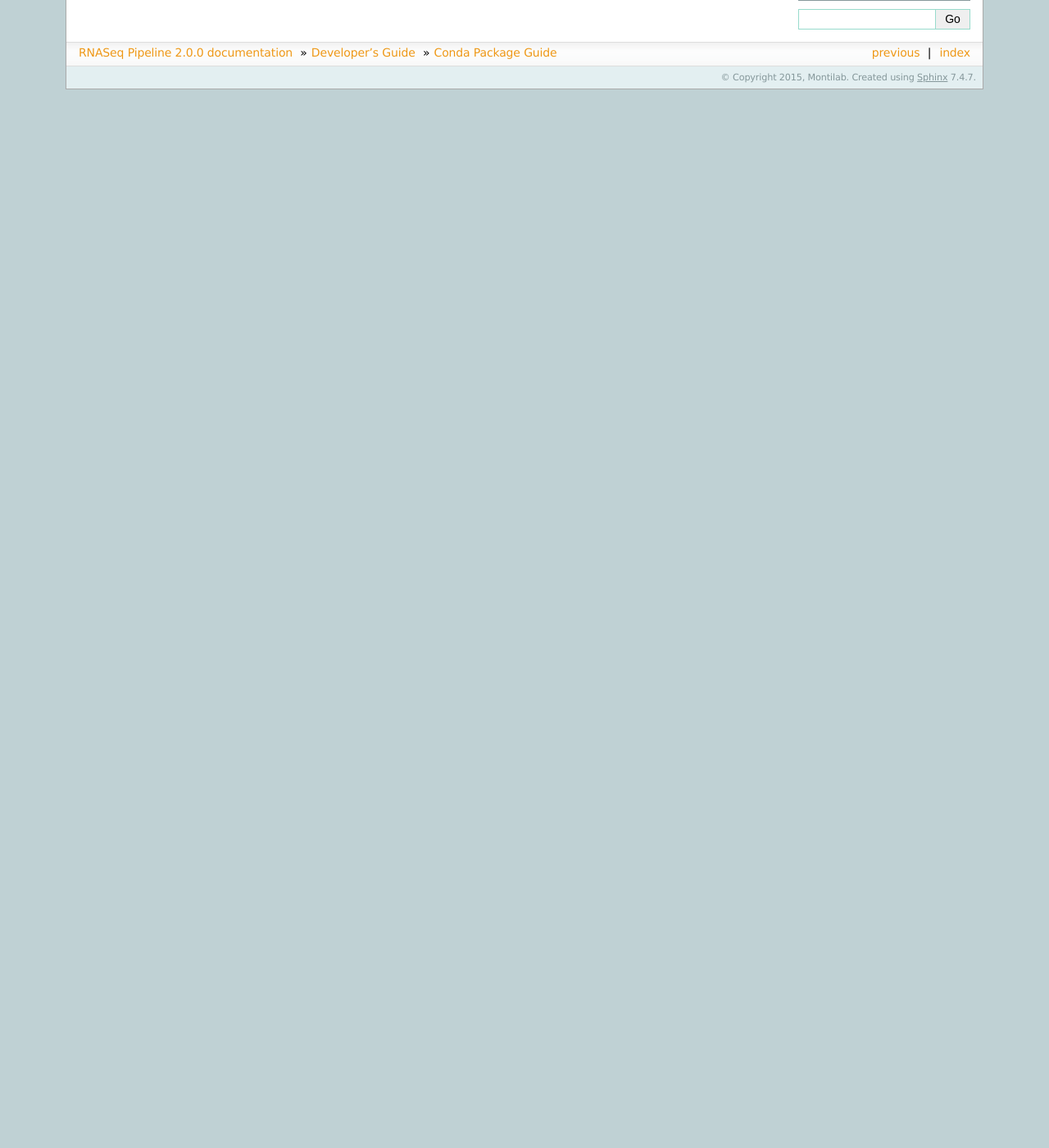
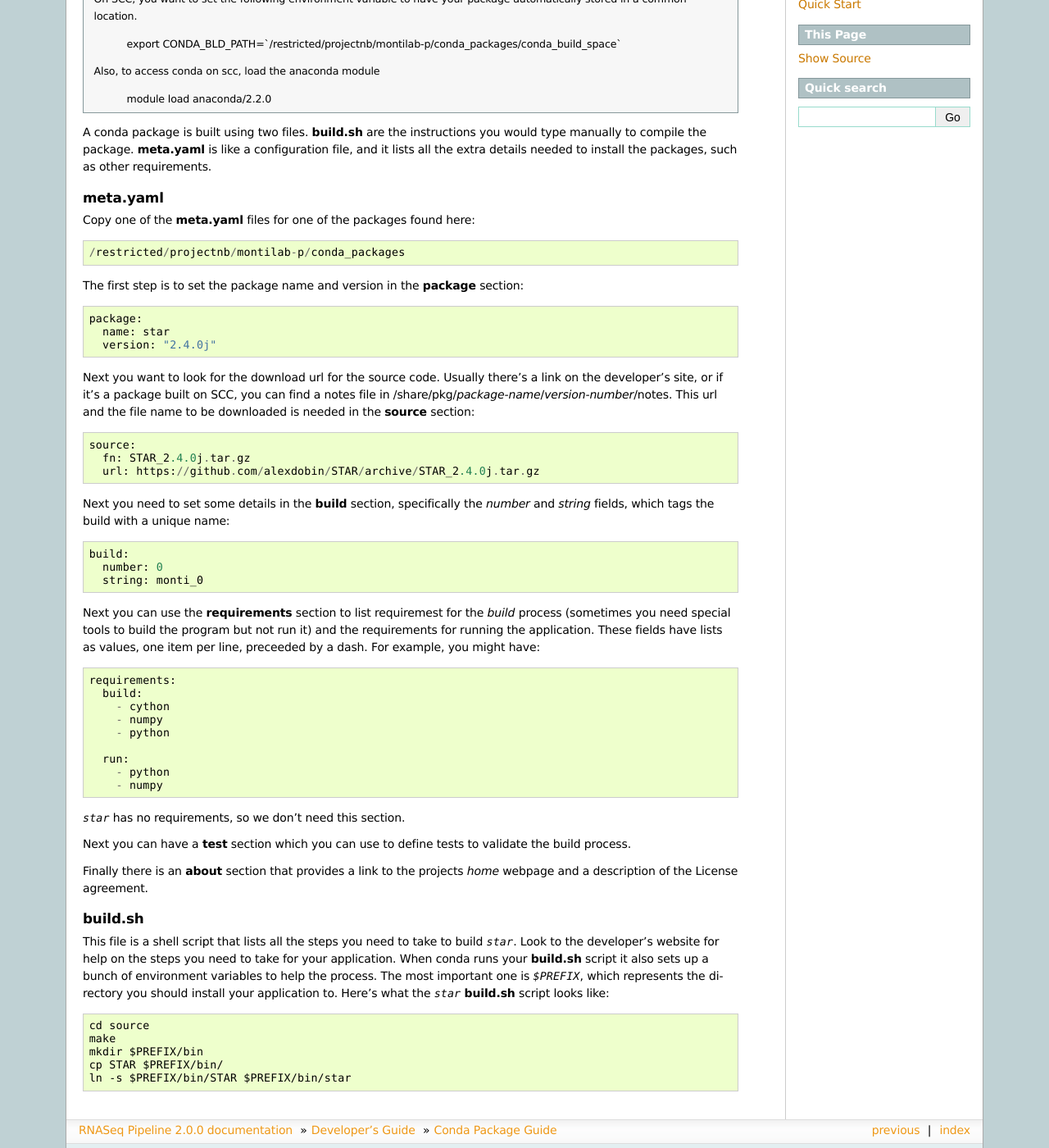
Before and after one commit to tetomonti/Hydra, a Sphinx documentation site: the page built from tools/RNASeq_pipeline/docs/dev_docs/making_conda_packages.rst, in a window 1280 px wide and 1400 px high, scrolled down 214 px. Shown: the whole window at 82% size. Built offline with Sphinx 7.4.7, drawn with Linux system fonts in a browser that asks for light colours; before the commit the page ends 900 px from its top, so only the background shows below that; some of the changed text lies outside the part shown.

Commit message:
updated documentation with conda build example and improved quickstart instructions

```diff
--- a/tools/RNASeq_pipeline/docs/dev_docs/documentation.rst
+++ b/tools/RNASeq_pipeline/docs/dev_docs/documentation.rst
@@ -34,8 +34,7 @@ When you use the make target `docs` from the root directory's Makefile,
 you automatically run sphinx's api documentation script, and this creates
 the appropriate \*.rst files in the `docs` directory. This automatically
 makes a list of all modules and functions you write in the pipeline. The
-docstrings are used as part of the documentation (
- `for example <https://pythonhosted.org/an_example_pypi_project/sphinx.html#function-definitions>`_).
+docstrings are used as part of the documentation (`for example <https://pythonhosted.org/an_example_pypi_project/sphinx.html#function-definitions>`_).
 
 Basially, the unassigned string following a function's signature will be
 used as part of the function's documentation::
--- a/tools/RNASeq_pipeline/docs/dev_docs/making_conda_packages.rst
+++ b/tools/RNASeq_pipeline/docs/dev_docs/making_conda_packages.rst
@@ -8,3 +8,98 @@
 Conda packages are created with `conda build`, which has a basic tutorial
 `available online
 <http://conda.pydata.org/docs/build_tutorials/pkgs.html>`_ .
+
+
+Making a "star" Package
+=======================
+
+.. note::
+
+   On SCC, you want to set the following environment variable to have your
+   package automatically stored in a common location.
+
+       export CONDA_BLD_PATH=`/restricted/projectnb/montilab-p/conda_packages/conda_build_space`
+
+   Also, to access conda on scc, load the anaconda module
+
+       module load anaconda/2.2.0
+
+
+A conda package is built using two files. **build.sh** are the instructions you
+would type manually to compile the package. **meta.yaml** is like a
+configuration file, and it lists all the extra details needed to install
+the packages, such as other requirements.
+
+meta.yaml
+---------
+
+Copy one of the **meta.yaml** files for one of the packages found here::
+
+  /restricted/projectnb/montilab-p/conda_packages
+
+The first step is to set the package name and version in the **package**
+section::
+
+  package:
+    name: star
+    version: "2.4.0j"
+
+Next you want to look for the download url for the source code. Usually
+there's a link on the developer's site, or if it's a package built on SCC,
+you can find a notes file in
+/share/pkg/*package-name*/*version-number*/notes. This url and the file
+name to be downloaded is needed in the **source** section::
+
+  source:
+    fn: STAR_2.4.0j.tar.gz
+    url: https://github.com/alexdobin/STAR/archive/STAR_2.4.0j.tar.gz
+
+Next you need to set some details in the **build** section, specifically
+the *number* and *string* fields, which tags the build with a unique
+name::
+
+  build:
+    number: 0
+    string: monti_0
+
+Next you can use the **requirements** section to list requiremest for the
+*build* process (sometimes you need special tools to build the program but
+not run it) and the requirements for running the application. These fields
+have lists as values, one item per line, preceeded by a dash. For example,
+you might have::
+
+  requirements:
+    build:
+      - cython
+      - numpy
+      - python
+
+    run:
+      - python
+      - numpy
+
+`star` has no requirements, so we don't need this section.
+
+Next you can have a **test** section which you can use to define tests to
+validate the build process.
+
+Finally there is an **about** section that provides a link to the projects
+*home* webpage and a description of the License agreement.
+
+
+build.sh
+--------
+
+This file is a shell script that lists all the steps you need to take to
+build `star`. Look to the developer's website for help on the steps you
+need to take for your application. When conda runs your **build.sh**
+script it also sets up a bunch of environment variables to help the
+process. The most important one is `$PREFIX`, which represents the
+directory you should install your application to. Here's what the `star`
+**build.sh** script looks like::
+
+  cd source
+  make
+  mkdir $PREFIX/bin
+  cp STAR $PREFIX/bin/
+  ln -s $PREFIX/bin/STAR $PREFIX/bin/star
```
Also changed, not shown: tools/RNASeq_pipeline/docs/dev_docs/quickstart.rst (+26 -12 lines).
